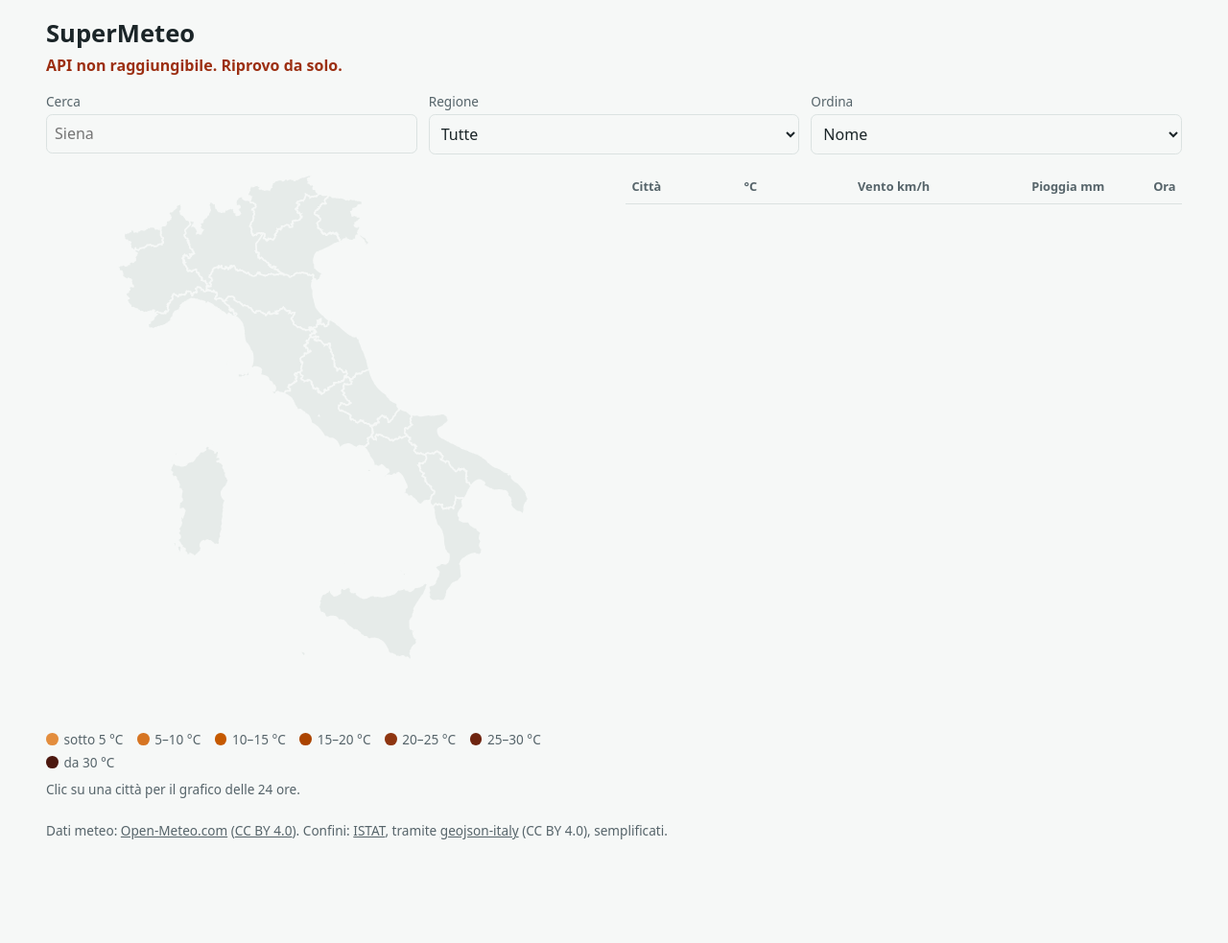
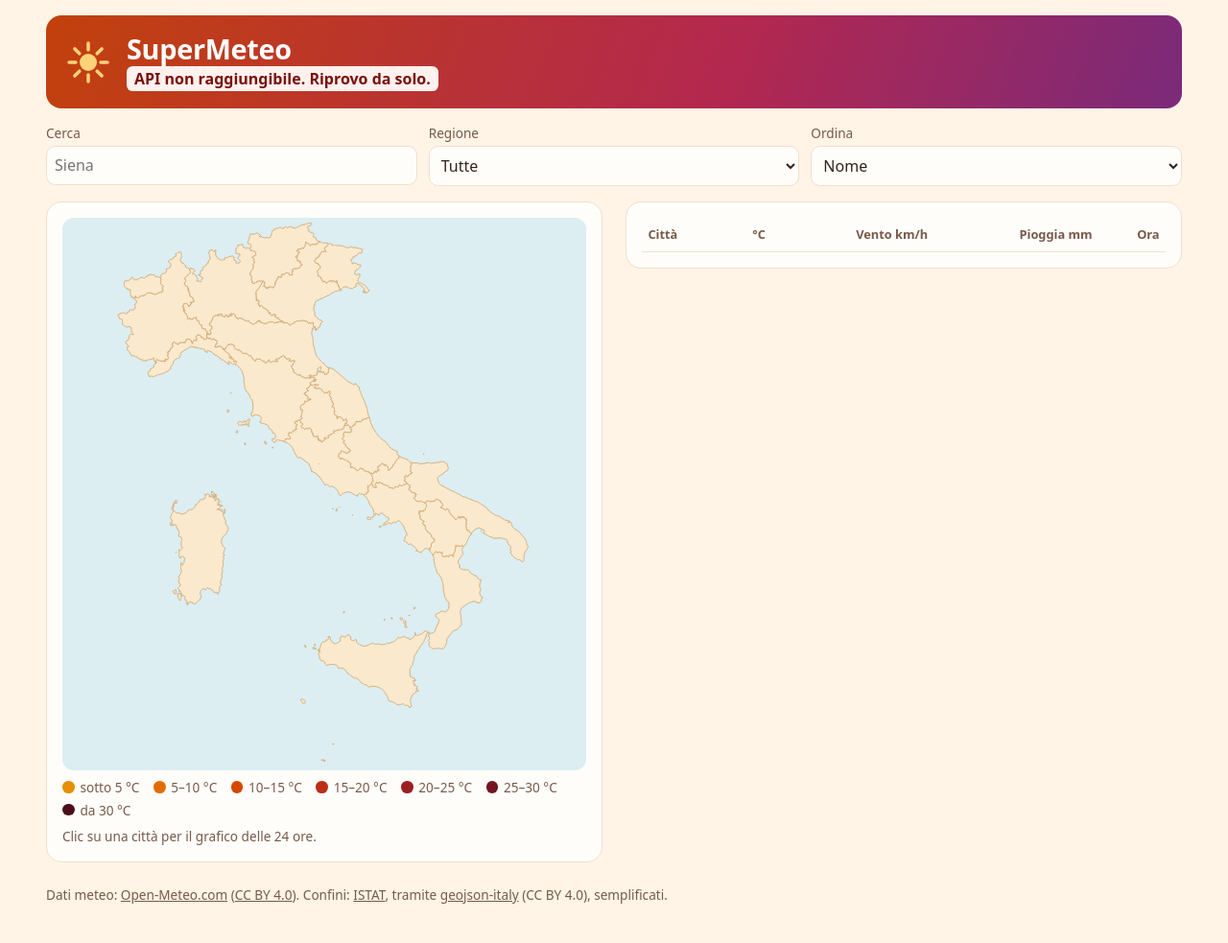
Before and after one commit to Frampino/supermeteo, a web app: page / in a window 1280 px wide. Shown: the whole page at 96% size. Before the commit the page ends 875 px from the top, so only its background shows below. Run offline with its HTML, style and script files only (its server is not run), Linux system fonts and the light colour scheme; data that the repository does not hold is empty.

Commit message:
Colori caldi

```diff
--- a/api-meteo/src/main/webapp/index.html
+++ b/api-meteo/src/main/webapp/index.html
@@ -15,8 +15,16 @@
 </head>
 <body>
     <header>
-        <h1>SuperMeteo</h1>
-        <p id="stato" role="status">Caricamento...</p>
+        <!-- il sole e' un disegno: aria-hidden dice ai lettori di schermo di ignorarlo -->
+        <svg viewBox="0 0 48 48" aria-hidden="true">
+            <circle cx="24" cy="24" r="9" fill="currentColor"/>
+            <path d="M24 4v7M24 37v7M4 24h7M37 24h7M9.9 9.9l4.9 4.9M33.2 33.2l4.9 4.9M9.9 38.1l4.9-4.9M33.2 14.8l4.9-4.9"
+                  stroke="currentColor" stroke-width="3.5" stroke-linecap="round"/>
+        </svg>
+        <div>
+            <h1>SuperMeteo</h1>
+            <p id="stato" role="status">Caricamento...</p>
+        </div>
     </header>
 
     <main>
@@ -61,6 +69,7 @@
                     <ul id="valori-grafico"></ul>
                 </details>
             </div>
+        <div class="tabella">
         <table>
             <thead>
                 <tr>
@@ -75,6 +84,7 @@
             <tbody id="righe"></tbody>
         </table>
         <p id="vuoto" hidden>Nessuna citt&agrave; trovata.</p>
+        </div>
         </section>
         </div>
     </main>
--- a/api-meteo/src/main/webapp/stile.css
+++ b/api-meteo/src/main/webapp/stile.css
@@ -1,19 +1,25 @@
+/* I colori stanno tutti qui. light-dark(chiaro, scuro): il browser sceglie secondo il tema del computer. */
 :root {
     color-scheme: light dark;
-    --sfondo: light-dark(#f6f8f7, #14191b);
-    --testo: light-dark(#1b2528, #e7eceb);
-    --tenue: light-dark(#56646a, #9fb0b3);
-    --riga: light-dark(#dbe2e1, #2c373a);
-    --avviso: light-dark(#9c2f12, #ff9d80);
-    --terra: light-dark(#e6ebe9, #222b2e);
-    /* temperatura: un colore solo, da freddo (vicino allo sfondo) a caldo (lontano dallo sfondo) */
-    --t0: light-dark(oklch(.72 .14 60), oklch(.47 .10 45));
-    --t1: light-dark(oklch(.66 .15 55), oklch(.54 .13 48));
-    --t2: light-dark(oklch(.59 .16 50), oklch(.61 .15 50));
-    --t3: light-dark(oklch(.52 .15 45), oklch(.69 .16 54));
-    --t4: light-dark(oklch(.45 .13 40), oklch(.77 .15 62));
-    --t5: light-dark(oklch(.37 .11 36), oklch(.85 .12 72));
-    --t6: light-dark(oklch(.29 .08 32), oklch(.92 .08 85));
+    --sfondo: light-dark(#fff4e6, #1c1411);
+    --carta: light-dark(#fffdfa, #281d18);
+    --testo: light-dark(#33221a, #fbeee3);
+    --tenue: light-dark(#775a4a, #cdb09e);
+    --riga: light-dark(#f1dfcd, #46342a);
+    --accento: light-dark(#b93d12, #ff9b66);
+    --avviso: light-dark(#a3160f, #ff8f85);
+    --mare: light-dark(#dceef2, #14242b);
+    --terra: light-dark(#fbe9cd, #3a2c23);
+    --confine: light-dark(#d3ad78, #6b5242);
+    --tramonto: linear-gradient(110deg, #c2410c, #b3284f 60%, #7b2a7a);
+    /* temperatura: dall'ambra al rosso scuro; piu' caldo = piu' lontano dal colore della terra */
+    --t0: light-dark(oklch(.72 .16 68), oklch(.58 .11 45));
+    --t1: light-dark(oklch(.66 .18 54), oklch(.64 .14 45));
+    --t2: light-dark(oklch(.59 .19 42), oklch(.70 .17 48));
+    --t3: light-dark(oklch(.52 .18 32), oklch(.76 .16 58));
+    --t4: light-dark(oklch(.45 .16 25), oklch(.82 .15 70));
+    --t5: light-dark(oklch(.37 .13 20), oklch(.88 .13 82));
+    --t6: light-dark(oklch(.28 .09 15), oklch(.95 .09 95));
 }
 
 * {
@@ -29,19 +35,57 @@ body {
     font: 1rem/1.45 system-ui, sans-serif;
 }
 
+header {
+    display: flex;
+    align-items: center;
+    gap: 1rem;
+    margin-bottom: 1rem;
+    padding: 1.1rem 1.25rem;
+    color: #fff;
+    background: var(--tramonto);
+    border-radius: 1rem;
+}
+
+header svg {
+    flex: none;
+    width: 3rem;
+    height: 3rem;
+    color: #ffd27a;
+}
+
 h1 {
     margin: 0;
-    font-size: 1.6rem;
+    font-size: 1.8rem;
+    line-height: 1.15;
+    letter-spacing: -.01em;
 }
 
 #stato {
-    margin: .25rem 0 1rem;
-    color: var(--tenue);
+    margin: .15rem 0 0;
 }
 
 #stato.errore {
-    color: var(--avviso);
+    display: inline-block;
+    padding: .1rem .5rem;
     font-weight: 600;
+    color: #7a0f0a;
+    background: #fff1ee;
+    border-radius: .4rem;
+}
+
+/* i riquadri della cartina, del grafico e della tabella */
+.cartina,
+#dettaglio,
+.tabella {
+    padding: 1rem;
+    background: var(--carta);
+    border: 1px solid var(--riga);
+    border-radius: 1rem;
+}
+
+:focus-visible {
+    outline: 2px solid var(--accento);
+    outline-offset: 2px;
 }
 
 .filtri {
@@ -66,9 +110,9 @@ h1 {
     font: inherit;
     font-size: 1rem;
     color: var(--testo);
-    background: var(--sfondo);
+    background: var(--carta);
     border: 1px solid var(--riga);
-    border-radius: .4rem;
+    border-radius: .6rem;
 }
 
 .colonne {
@@ -98,6 +142,8 @@ h1 {
 
 #contenitore-mappa {
     position: relative;
+    background: var(--mare);
+    border-radius: .75rem;
 }
 
 #mappa {
@@ -109,13 +155,13 @@ h1 {
 
 #confini path {
     fill: var(--terra);
-    stroke: var(--sfondo);
-    stroke-width: 1.5px;
+    stroke: var(--confine);
+    stroke-width: 1px;
     vector-effect: non-scaling-stroke;
 }
 
 #punti circle {
-    stroke: var(--sfondo);
+    stroke: var(--carta);
     stroke-width: 1.5px;
     vector-effect: non-scaling-stroke;
 }
@@ -148,7 +194,7 @@ h1 {
     width: max-content;
     max-width: 14rem;
     padding: .6rem .75rem;
-    background: var(--sfondo);
+    background: var(--carta);
     border: 1px solid var(--riga);
     border-radius: .5rem;
     box-shadow: 0 4px 16px rgb(0 0 0 / .25);
@@ -207,9 +253,6 @@ h1 {
 
 #dettaglio {
     margin-bottom: 1rem;
-    padding: .5rem 0;
-    background: var(--sfondo);
-    border-bottom: 1px solid var(--riga);
 }
 
 #dettaglio h2 {
@@ -241,14 +284,14 @@ h1 {
 
 .linea {
     fill: none;
-    stroke: var(--t3);
+    stroke: var(--accento);
     stroke-width: 2px;
     stroke-linejoin: round;
 }
 
 .punto {
-    fill: var(--t3);
-    stroke: var(--sfondo);
+    fill: var(--accento);
+    stroke: var(--carta);
     stroke-width: 2px;
 }
 
@@ -281,6 +324,15 @@ td button {
     text-decoration: underline;
     text-decoration-color: var(--riga);
     text-underline-offset: .2em;
+}
+
+td button:hover {
+    color: var(--accento);
+    text-decoration-color: currentColor;
+}
+
+tbody tr:last-child td {
+    border-bottom: 0;
 }
 
 table {
```
